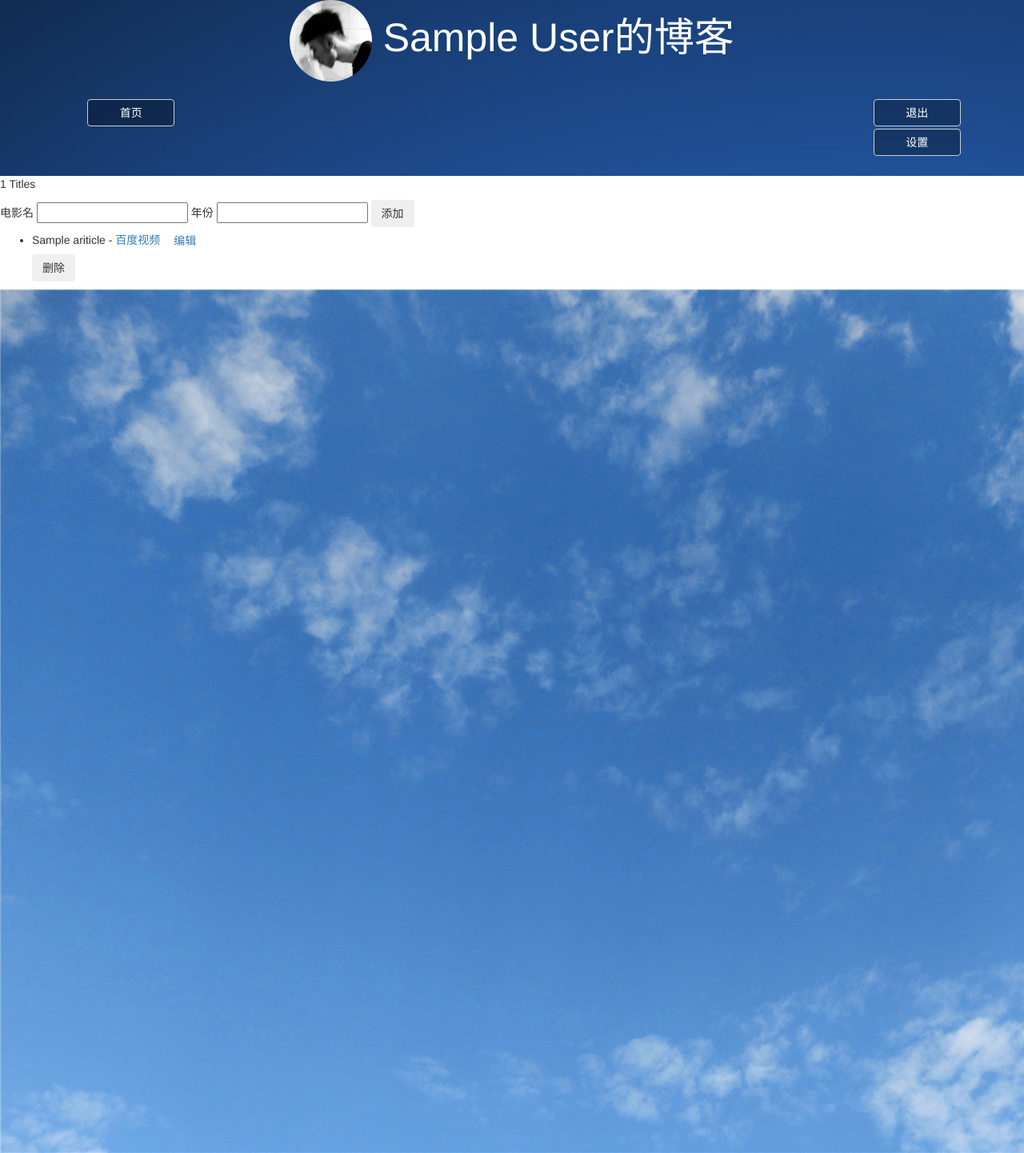
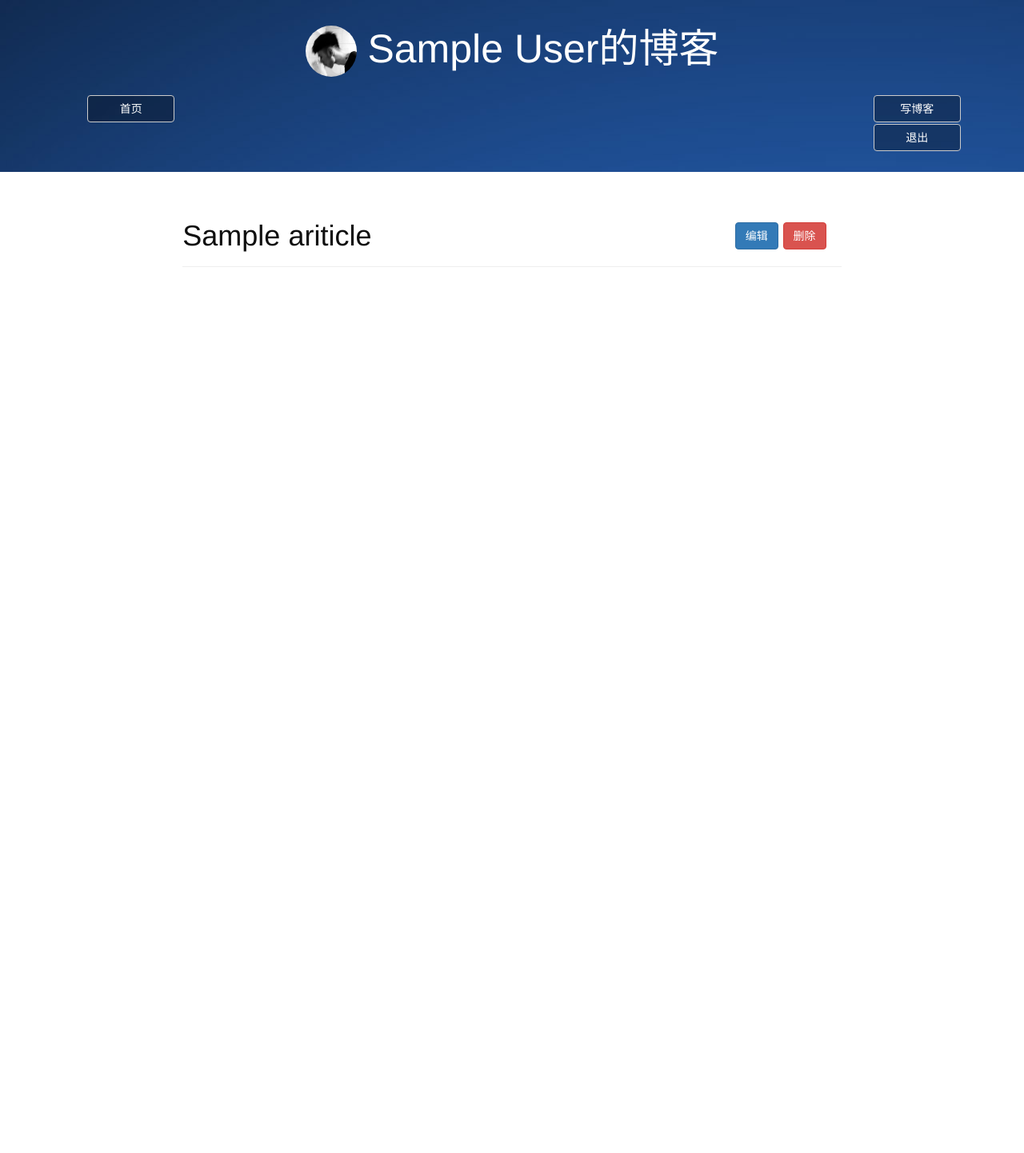
Before and after one commit to Jian-er/watchlist, a Flask app: page / in a window 1280 px wide; the page is wider, and only the part inside the window is pictured. Shown: that part at 80% size. After the commit the page ends 334 px from the top of that part, so only its background shows below. Run offline with Flask 2, Linux system fonts and the light colour scheme; a user stored in the database is signed in; tables that the repository leaves empty hold one stand-in row (values such as "Sample post"); some libraries are stand-ins or nearby versions.

Commit message:
inder页面

```diff
--- a/project/templates/base.html
+++ b/project/templates/base.html
@@ -13,11 +13,11 @@
 </head>
 
 <body>
-    <div style="background-image:url({{ url_for('static',filename='images/1.jpg') }});padding-bottom: 2%">
+    <div style="background-image:url({{ url_for('static',filename='images/1.jpg') }});padding-bottom: 2%;padding-top: 2%">
         <div class="text-center" style="color: white;font-size: 50px">
                 {% if current_user.is_authenticated %}
-                    <img src="{{ url_for('static',filename='images/2.jpg') }}" alt="" class="img-circle" style="width:8%">
-                   {{ user.name }}的博客
+                    <img src="{{ url_for('static',filename='images/2.jpg') }}" alt="" class="img-circle" style="width:5%">
+                   <a class="" href="{{ url_for('settings') }}" role="button" style="color: white;">{{ user.name }}的博客</a>
                 {% else %}
                     博客
                 {% endif %}
@@ -29,8 +29,8 @@
                 </div>
                 <div class="col-md-2 col-md-offset-7">
                     {% if current_user.is_authenticated %}
+                        <a class="btn btn-default" href="{{ url_for('login') }}" role="button" style="background: rgba(0, 0, 0, 0.3);color: white;width: 58%">写博客</a>
                         <a class="btn btn-default" href="{{ url_for('logout') }}" role="button" style="background: rgba(0, 0, 0, 0.3);color: white;width: 58%">退出</a>
-                        <a class="btn btn-default" href="{{ url_for('settings') }}" role="button" style="background: rgba(0, 0, 0, 0.3);color: white;width: 58%">设置</a>
                     {% else %}
                         <a class="btn btn-default" href="{{ url_for('login') }}" role="button" style="background: rgba(0, 0, 0, 0.3);color: white;width: 58%">登陆</a>
                     {% endif %}
--- a/project/templates/index.html
+++ b/project/templates/index.html
@@ -1,37 +1,49 @@
 {% extends 'base.html' %}
 
 {% block content %}
-<p>{{ movies|length }} Titles</p>
+    {% for ariticle in ariticles %}
+        <div class="col-md-8 col-md-offset-2">
+            <div class="page-header" >
+                <h1 style="display: inline-block;position: relative"><a href="" style="color: #0f0f0f">{{ ariticle.title }}</a></h1>
+                    {% if current_user.is_authenticated %}
+                        <a href="{{ url_for('edit',ariticle_id=ariticle.id) }}"><button type="button" class="btn btn-primary" style="display: inline-block;position: absolute; right: 11%;top: 45%" >编辑</button></a>
+                        <a href="{{ url_for('delete',ariticle_id=ariticle.id) }}"><button type="button" class="btn btn-danger" style="display: inline-block;position: absolute; right: 4%;top: 45%" >删除</button></a>
+                    {% endif %}
+            </div>
+        </div>
+    {% endfor %}
+
+{#<p>{{ movies|length }} Titles</p>#}
 {# 表单 #}
-{% if current_user.is_authenticated %}
-<form method="POST">
-    电影名 <input type="text" name="title" autocomplete="off" required>
-    年份 <input type="text" name="year" autocomplete="off" required>
-    <input type="submit" class="btn" name="submit" value="添加">
-</form>
-{% endif %}
-<ul class="movie-list">
-    {% for movie in movies %}
-    <li>
-        {{ movie.title }} - {{ movie.year }}
-        <span class="float-right">
-            <a class="vbd"
-                href="http://v.baidu.com/v?word={{ movie.title }}&ct=301989888&rn=67&pn=0&db=0&s=0&fbl=800&ie=utf-8&oq=nnkd&f=3&rsp=0"
-                target="_blank" title="在百度视频中查找此电影">百度视频</a>
-        </span>
-        {% if current_user.is_authenticated %}
-        <span class="float-right">
-            <a class="btn" href="{{ url_for('edit',movie_id=movie.id) }}">编辑</a>
-        </span>
-        <span class="float-right">
-            <form class="inline-form" action="{{ url_for('delete',movie_id=movie.id) }}" method="post">
-                <input class="btn" type="submit" name='delete' value="删除" onclick="return confirm('确定删除吗？')">
-            </form>
-        </span>
-        {% endif %}
-    </li>
-    {% endfor %}
-</ul>
-
-<img class="hulu" src="{{ url_for('static',filename='images/3.jpg') }}" alt="">
+{#{% if current_user.is_authenticated %}#}
+{#<form method="POST">#}
+{#    电影名 <input type="text" name="title" autocomplete="off" required>#}
+{#    年份 <input type="text" name="year" autocomplete="off" required>#}
+{#    <input type="submit" class="btn" name="submit" value="添加">#}
+{#</form>#}
+{#{% endif %}#}
+{#<ul class="movie-list">#}
+{#    {% for movie in movies %}#}
+{#    <li>#}
+{#        {{ movie.title }} - {{ movie.year }}#}
+{#        <span class="float-right">#}
+{#            <a class="vbd"#}
+{#                href="http://v.baidu.com/v?word={{ movie.title }}&ct=301989888&rn=67&pn=0&db=0&s=0&fbl=800&ie=utf-8&oq=nnkd&f=3&rsp=0"#}
+{#                target="_blank" title="在百度视频中查找此电影">百度视频</a>#}
+{#        </span>#}
+{#        {% if current_user.is_authenticated %}#}
+{#        <span class="float-right">#}
+{#            <a class="btn" href="{{ url_for('edit',movie_id=movie.id) }}">编辑</a>#}
+{#        </span>#}
+{#        <span class="float-right">#}
+{#            <form class="inline-form" action="{{ url_for('delete',movie_id=movie.id) }}" method="post">#}
+{#                <input class="btn" type="submit" name='delete' value="删除" onclick="return confirm('确定删除吗？')">#}
+{#            </form>#}
+{#        </span>#}
+{#        {% endif %}#}
+{#    </li>#}
+{#    {% endfor %}#}
+{#</ul>#}
+{##}
+{#<img class="hulu" src="{{ url_for('static',filename='images/3.jpg') }}" alt="">#}
 {% endblock %}
--- a/project/views.py
+++ b/project/views.py
@@ -36,15 +36,15 @@ def index():
         flash('数据创建成功')
         return redirect(url_for('index'))
 
-    movies = Ariticles.query.all()
-    return render_template('index.html', movies=movies)
+    ariticles = Ariticles.query.all()
+    return render_template('index.html', ariticles=ariticles)
 
 
 # 编辑电影信息页面
-@app.route('/movie/edit/<int:movie_id>', methods=['GET', 'POST'])
+@app.route('/ariticle_id/edit/<int:ariticle_id>', methods=['GET', 'POST'])
 @login_required
-def edit(movie_id):
-    movie = Ariticles.query.get_or_404(movie_id)
+def edit(ariticle_id):
+    movie = Ariticles.query.get_or_404(ariticle_id)
 
     if request.method == 'POST':
         title = request.form['title']
@@ -52,7 +52,7 @@ def edit(movie_id):
 
         if not title or not year or len(year) > 4 or len(title) > 60:
             flash('输入错误')
-            return redirect(url_for('edit'), movie_id=movie_id)
+            return redirect(url_for('edit'), movie_id=ariticle_id)
 
         movie.title = title
         movie.year = year
@@ -79,11 +79,11 @@ def settings():
     return render_template('settings.html')
 
 # 删除信息
-@app.route('/movie/delete/<int:movie_id>', methods=['POST'])
+@app.route('/ariticle/delete/<int:ariticle_id>', methods=['POST'])
 @login_required
-def delete(movie_id):
-    movie = Ariticles.query.get_or_404(movie_id)
-    db.session.delete(movie)
+def delete(ariticle_id):
+    ariticle = Ariticles.query.get_or_404(ariticle_id)
+    db.session.delete(ariticle)
     db.session.commit()
     flash('删除数据成功')
     return redirect(url_for('index'))
```
Also changed, not shown: project/commands.py (+16 -15 lines), project/models.py (+6 -1 lines).
